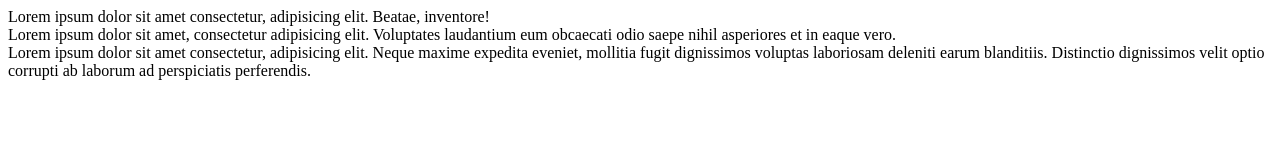
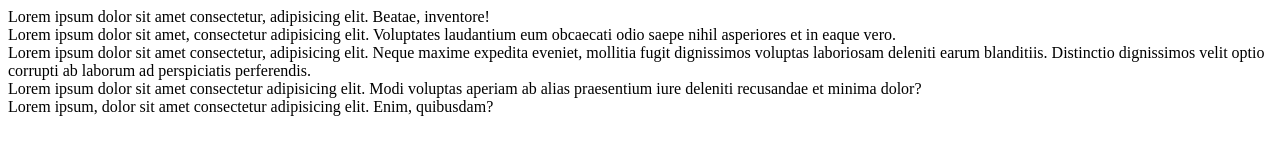
Before and after one commit to Tanvir-Hamid/my-special-repo, a plain HTML site: page index.html in a window 1280 px wide. Drawn offline with Linux system fonts and the light colour scheme.

Commit message:
third commit

```diff
--- a/index.html
+++ b/index.html
@@ -17,4 +17,12 @@
 <footer>
     Lorem ipsum dolor sit amet consectetur, adipisicing elit. Neque maxime expedita eveniet, mollitia fugit dignissimos voluptas laboriosam deleniti earum blanditiis. Distinctio dignissimos velit optio corrupti ab laborum ad perspiciatis perferendis.
 </footer>
+
+<section>
+    Lorem ipsum dolor sit amet consectetur adipisicing elit. Modi voluptas aperiam ab alias praesentium iure deleniti recusandae et minima dolor?
+</section>
+
+<section>
+    Lorem ipsum, dolor sit amet consectetur adipisicing elit. Enim, quibusdam?
+</section>
 </html>
```
